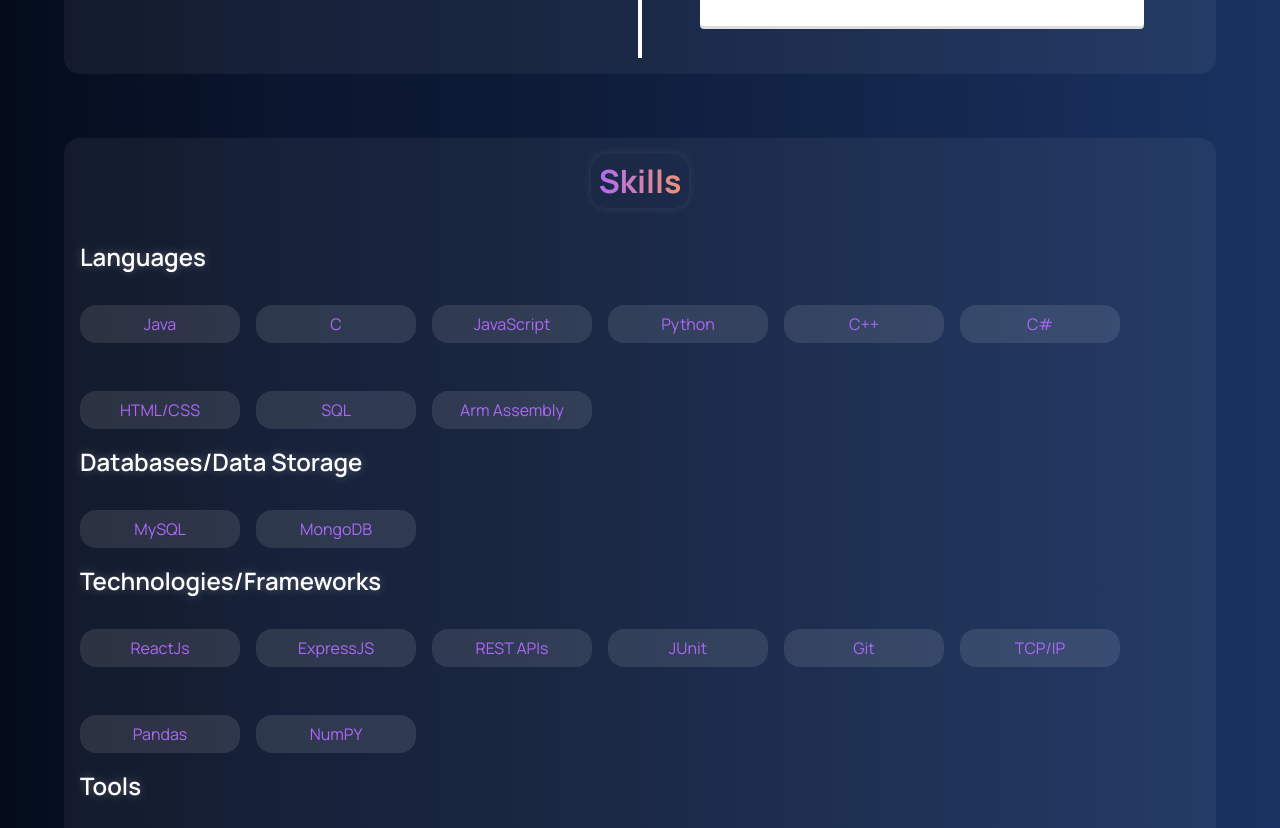
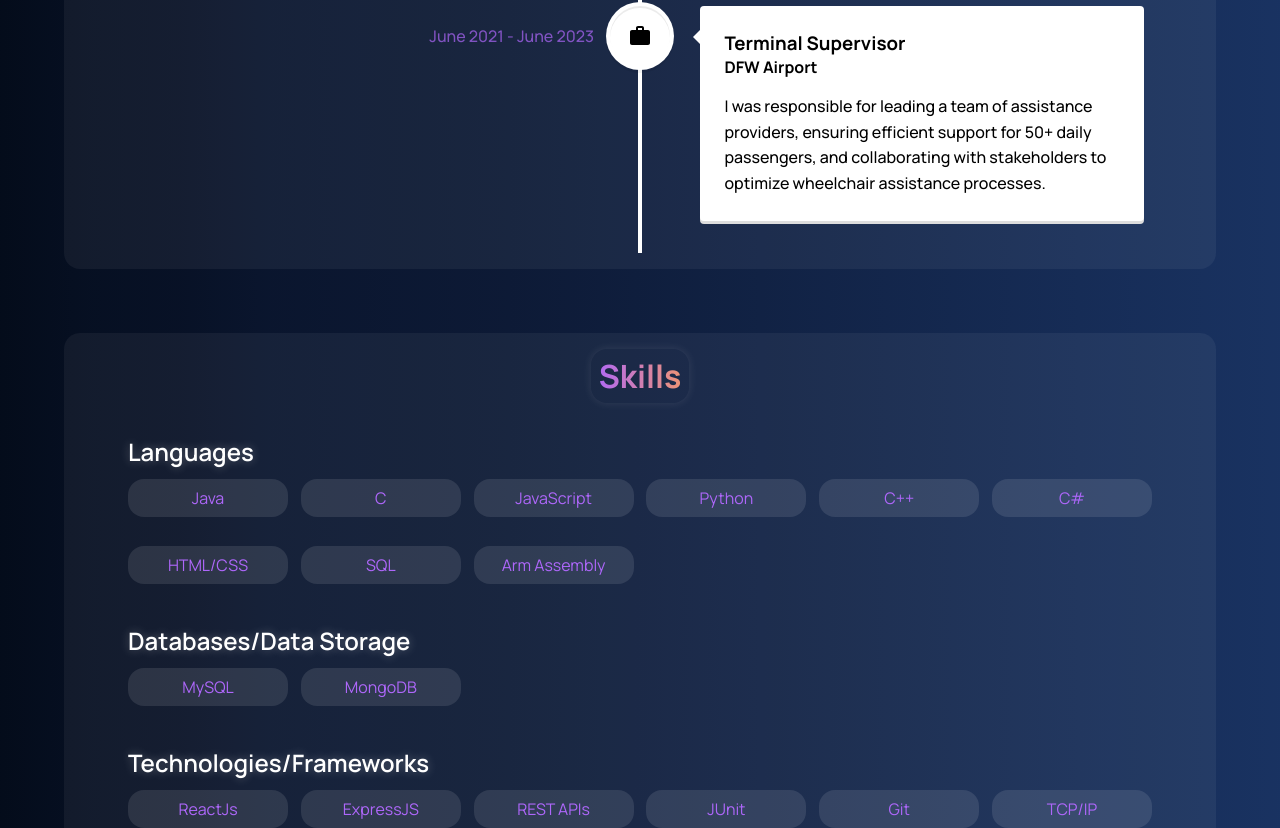
Before and after one commit to diwassapkota805/Personal-Website, a React (Create React App) app: page / in a window 1280 px wide. Shown: the part 1698-2526 px from the top of the page. Built offline with nearby package versions, Linux system fonts and the light colour scheme; a web font is replaced by a local one.

Commit message:
Fixed skill section styling

```diff
--- a/src/components/Home/home.css
+++ b/src/components/Home/home.css
@@ -1,6 +1,7 @@
 .home {
     max-width: 90%;
     margin: 4rem auto 4rem;
+    padding: 4rem !important;
     display: flex;
     font-family: var(--font-family);
     background-color: rgba(255, 255, 255, 0.05);
--- a/src/components/Skill/skill.css
+++ b/src/components/Skill/skill.css
@@ -1,9 +1,9 @@
 .skill {
     max-width: 90%;
     margin: 0 auto 4rem;
+    padding: 1rem 4rem;
     font-family: var(--font-family);
     background-color: rgba(255, 255, 255, 0.05); /* 5% transparency */
-    padding: 1rem;
     display: flex;
     flex-direction: column;
     align-items: center;
@@ -37,7 +37,7 @@
 .skill .skill-container .title {
     font-size: 1.5rem;
     font-weight: 600;
-    margin-bottom: 1rem;
+    margin-bottom: 0.2rem;
     text-shadow: 0 0 10px rgba(255, 255, 255, 0.3);
 }
 
@@ -45,7 +45,7 @@
     background:rgba(255, 255, 255, 0.1);
     color: #AE67FA;
     font-size: 1rem;
-    margin: 1rem 0;
+    margin: 0.5rem 0;
     padding: 0.5rem;
     text-align: center;
     width: 10rem;
@@ -57,6 +57,7 @@
     display: flex;
     flex-direction: row;
     justify-content: start;
-    gap: 1rem;
+    gap: 0.8rem;
+    padding-bottom: 2rem;
     flex-wrap: wrap;
 }
```
